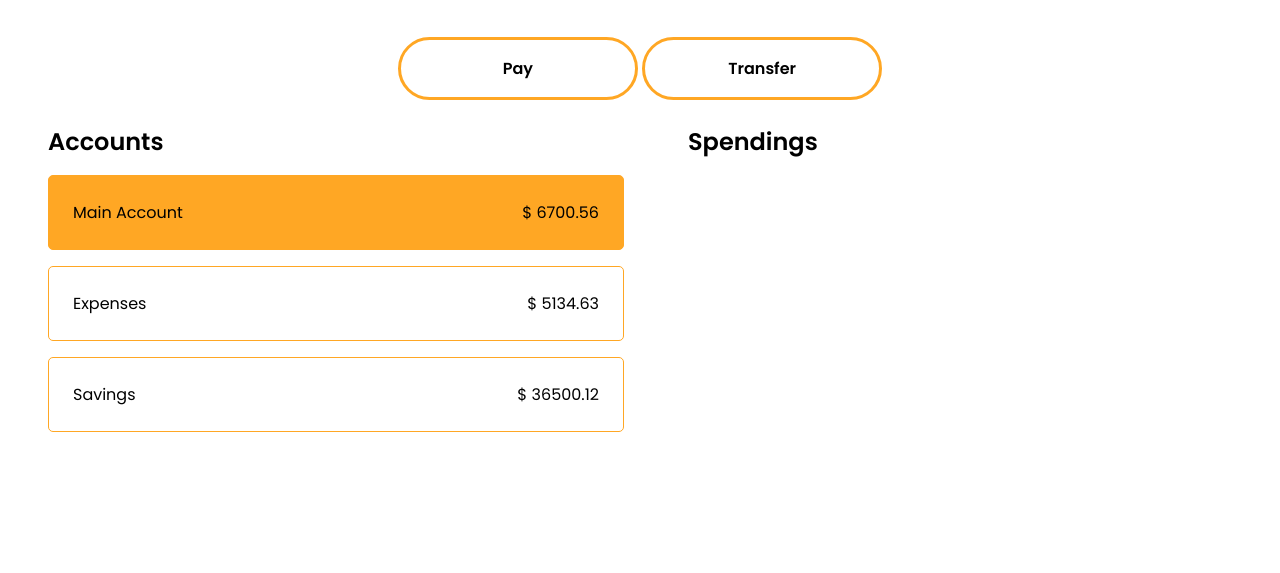
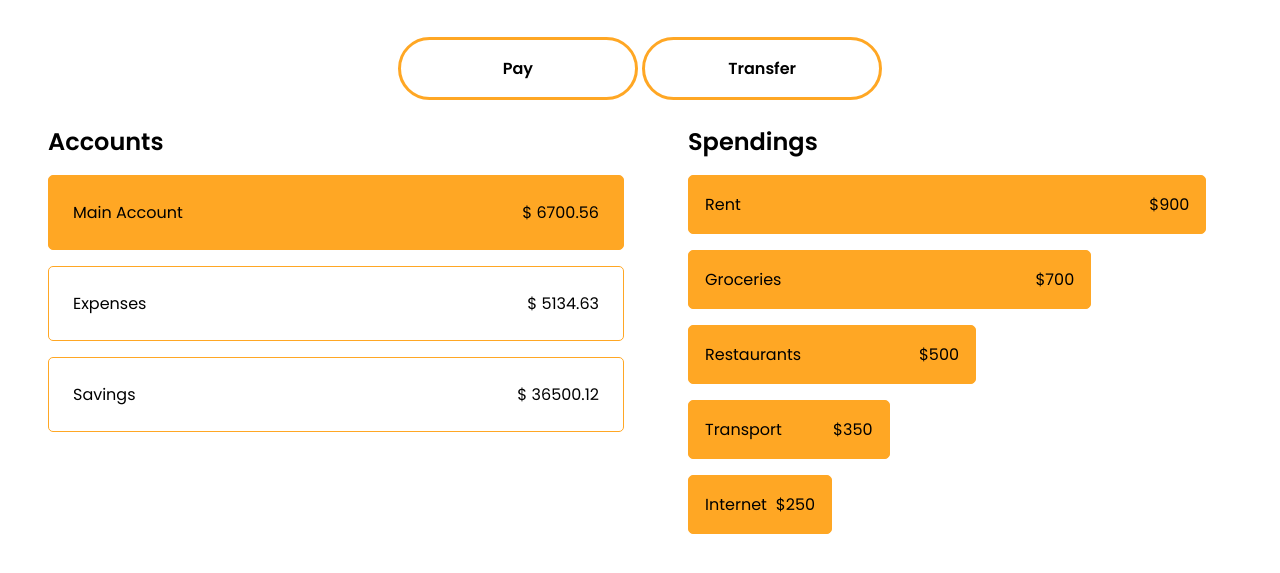
Before and after one commit to rabin-thami/BestBank, a plain HTML site: page index.html in a window 1280 px wide. Shown: the part 149-722 px from the top of the page. Drawn offline with nearby package versions, Linux system fonts and the light colour scheme.

Commit message:
design fixed and script done

```diff
--- a/css/style.css
+++ b/css/style.css
@@ -3,6 +3,7 @@
     padding: 0;
     box-sizing: border-box;
     font-family: 'Poppins', sans-serif;
+    user-select: none;
 }
 /*Header Sections*/
 header {
--- a/scripts/accounts.js
+++ b/scripts/accounts.js
@@ -6,23 +6,23 @@ const accounts = [
         spendings: [
             {
                 category: "Rent",
-                spent: "1450"
+                spent: "900"
             },
             {
                 category: "Groceries",
-                spent: "564"
+                spent: "700"
             },
             {
                 category: "Restaurants",
-                spent: "123"
+                spent: "500"
             },
             {
                 category: "Transport",
-                spent: "81"
+                spent: "350"
             },
             {
                 category: "Internet",
-                spent: "50"
+                spent: "250"
             }
         ]
     },
@@ -32,16 +32,16 @@ const accounts = [
         balance: "5134.63",
         spendings: [
             {
-                category: "Netflix",
-                spent: "19.99"
+                category: "Server",
+                spent: "499.99"
             },
             {
-                category: "HBO Max",
-                spent: "14.99"
+                category: "PC Maintenance",
+                spent: "399.99"
             },
             {
                 category: "Setapp",
-                spent: "9.99"
+                spent: "299.99"
             }
         ]
     },
--- a/scripts/index.js
+++ b/scripts/index.js
@@ -1,119 +1,8 @@
-
-
-// const displayInfo = document.querySelector(".account-details");
-// const spendingsInfo = document.querySelector(".spending-info")
-// const ulElement = document.createElement("ul")
-
-// for (let i = 0; i<accounts.length; i ++ ) {
-//     let data = accounts[i]
-//     ulElement.innerHTML += `
-//     <li id="${data.id}" class="btn-account">
-//         <span>${data.title}</span>
-//         <span>$ ${data.balance}</span>
-//     </li>
-//     `
-
-//     displayInfo.appendChild(ulElement)
-// }
-
-// mainAccount();
-// displayInfo.addEventListener('click', function(e) {
-//     const clickedLi = e.target.closest('li');
-
-//     if (clickedLi) {
-//         const liId = clickedLi.id;
-//             switch (liId) {
-//                 case '1':
-//                     clearSpendingsInfo()
-//                     mainAccount();
-//                     break;
-
-//                 case '2':
-//                      ()
-//                     expenses()
-//                     break;
-
-//                 case '3':
-//                     clearSpendingsInfo()
-//                     saving()
-//                     break;
-
-//                 default:
-//                     break;
-//         }
-
-//     }
-// });
-
-// function mainAccount() {
-//     for (let i = 0; i < accounts.length; i++) {
-//         let data = accounts[i];
-//         if (data.id === 1) {
-//             let spend = data.spendings;
-//             const newEl = document.createElement("div");
-//             for (let j = 0; j < spend.length; j++) {
-//                 let spendingData = spend[j];
-//                 let spendingCat = spendingData.category;
-//                 let spendingAmount = spendingData.spent;
-
-//                 newEl.innerHTML += `
-//                     <div class="bar ${spendingCat.toLowerCase()}">
-//                         <span>${spendingCat}</span>
-//                         <span>$ ${spendingAmount}</span>
-//                     </div>
-//                 `;
-//             }
-//             spendingsInfo.appendChild(newEl);
-//         }
-//     }
-// }
-
-// function expenses() {
-//     for (let i = 0; i < accounts.length; i++) {
-//         let data = accounts[i];
-
-//         if (data.id === 2) {
-//             let spend = data.spendings;
-
-//             const newEl = document.createElement("div");
-//             for (let j = 0; j < spend.length; j++) {
-//                 let spendingData = spend[j];
-//                 let spendingCat = spendingData.category;
-//                 let spendingAmount = spendingData.spent;
-
-//                 newEl.innerHTML += `
-//                     <div class="bar ${spendingCat.toLowerCase()}">
-//                         <span>${spendingCat}</span>
-//                         <span>$ ${spendingAmount}</span>
-//                     </div>
-//                 `
-//             }
-//             spendingsInfo.appendChild(newEl);
-//         }
-//     }
-// }
-
-// function saving() {
-//      const newEl = document.createElement("div");
-//         newEl.innerHTML += `
-//             <div class="bar "style="text-align:left;">
-//                 <span>No spending in saving section</span>
-//             </div>
-//         `
-//     spendingsInfo.appendChild(newEl);
-// }
-
-// function clearSpendingsInfo() {
-//     while (spendingsInfo.firstChild) {
-//         spendingsInfo.removeChild(spendingsInfo.firstChild);
-//     }
-// }
 import accounts from './accounts.js';
 const menuBtn = document.querySelector('.bx-menu');
 const toggleMenu = document.querySelector('.mobile-menu');
 const accountHolderEl = document.querySelector('.account-item-holder')
 const spendingHolderEl = document.querySelector('.spending-item-holder')
-
 
 menuBtn.addEventListener('click', () => {
     if (menuBtn.classList.contains('bx-menu')) {
@@ -127,42 +16,70 @@ menuBtn.addEventListener('click', () => {
 
 /*Rending the Account Items */
 accounts.forEach((accountItem, index) => {
-    let accountItemHolder = document.createElement('li')
-
+    let accountItemHolder = document.createElement('li');
     accountItemHolder.innerHTML = `
         <p>${accountItem.title}</p>
         <p>$ ${accountItem.balance}</p>
     `;
+    accountItemHolder.setAttribute('account-titale-id', `${accountItem.id}`);
+    accountHolderEl.appendChild(accountItemHolder);
 
-    accountHolderEl.appendChild(accountItemHolder);
+    // Add a click event listener to each <li> element
+    accountItemHolder.addEventListener('click', () => {
+        // Remove the "active" class from the currently active element
+        const currentActive = accountHolderEl.querySelector('.active');
+        if (currentActive) {
+            currentActive.classList.remove('active');
+        }
+        // Add the "active" class to the clicked element
+        accountItemHolder.classList.add('active');
+    });
     /*Checking the index number to add active status */
-    if (index === 0 ) {
-        accountItemHolder.classList.add('active')
+    if (index === 0) {
+        accountItemHolder.classList.add('active');
     }
 });
 
 /*checking click event */
+let currentAccountId = 1;
+mainAccount(currentAccountId);
 
-accountHolderEl.addEventListener('click', () => {
-    mainAccount(2)
-})
-
+accountHolderEl.addEventListener('click', (e) => {
+    // Check if the clicked element is an <li> element
+    if (e.target.tagName === 'LI') {
+        const accountTitleId = parseInt(e.target.getAttribute('account-titale-id'));
+        currentAccountId = accountTitleId;
+        mainAccount(currentAccountId);
+    }
+});
 
 function mainAccount(accountId) {
-    const account = accounts.find(acc => acc.id = accountId)
-    console.log(account.id);
+    const account = accounts.find(acc => acc.id === accountId);
 
-    if(account) {
+    if (account) {
         const spendings = account.spendings;
+        // Clear the existing content in spendingHolderEl
+        while (spendingHolderEl.firstChild) {
+            spendingHolderEl.removeChild(spendingHolderEl.firstChild);
+        }
 
-        spendings.forEach(speandingdata => {
-            const spedingsDataHolder = document.createElement('li')
-            spedingsDataHolder.innerHTML = `
-                <p>${speandingdata.category}</p>
-                <p>${speandingdata.spent}</p>
-            `;
+        if (spendings.length === 0) {
+            const spedingsDataHolder = document.createElement('li');
+            spedingsDataHolder.textContent = "There is No Spenings in Saving"
+            spendingHolderEl.appendChild(spedingsDataHolder)
+        }else {
+            spendings.forEach(speandingdata => {
+                const spedingsDataHolder = document.createElement('li');
+                const widthPercentage = (speandingdata.spent / 1000) * 100;
 
-            spendingHolderEl.appendChild(spedingsDataHolder)
-        })
+                spedingsDataHolder.innerHTML = `
+                    <p>${speandingdata.category}</p>
+                    <p>$${speandingdata.spent}</p>
+                `;
+
+                spendingHolderEl.appendChild(spedingsDataHolder);
+                spedingsDataHolder.style.width = `${widthPercentage}%`;
+            });
+        }
     }
 }
```
Also changed, not shown: index.html (+1 -20 lines).
